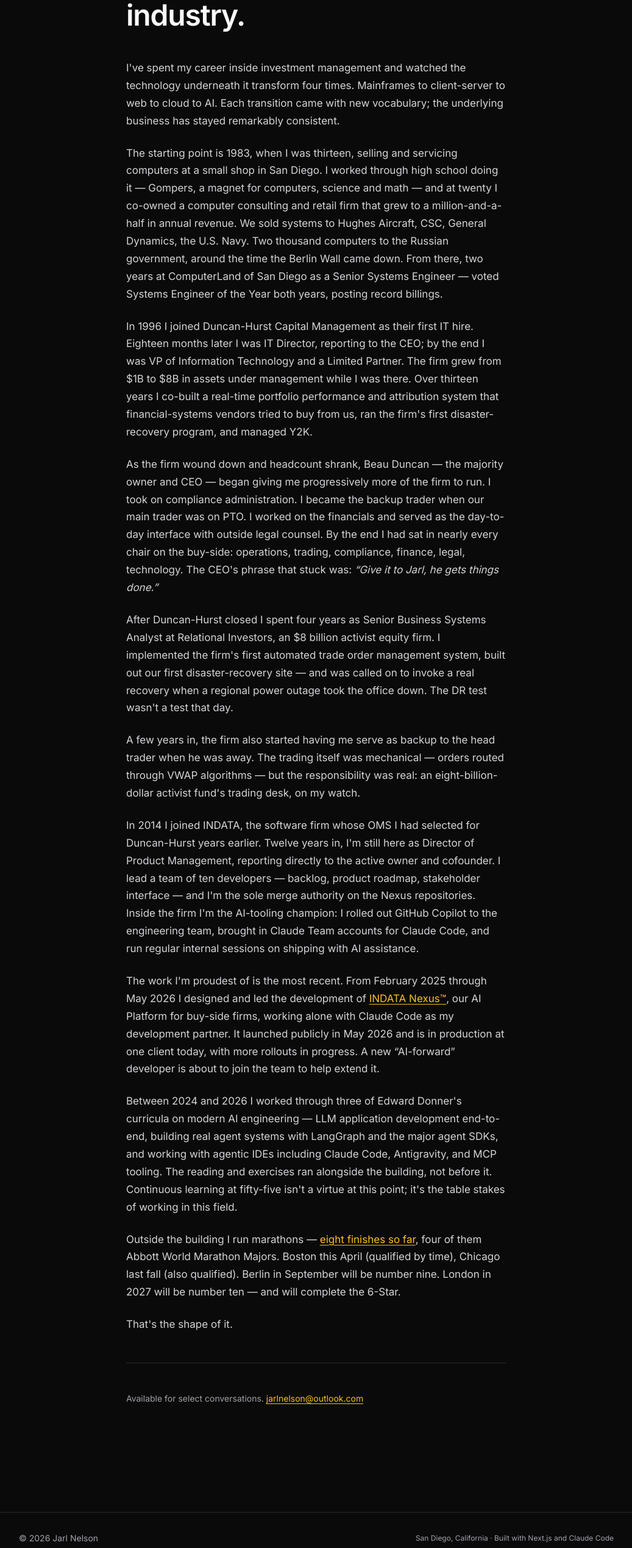
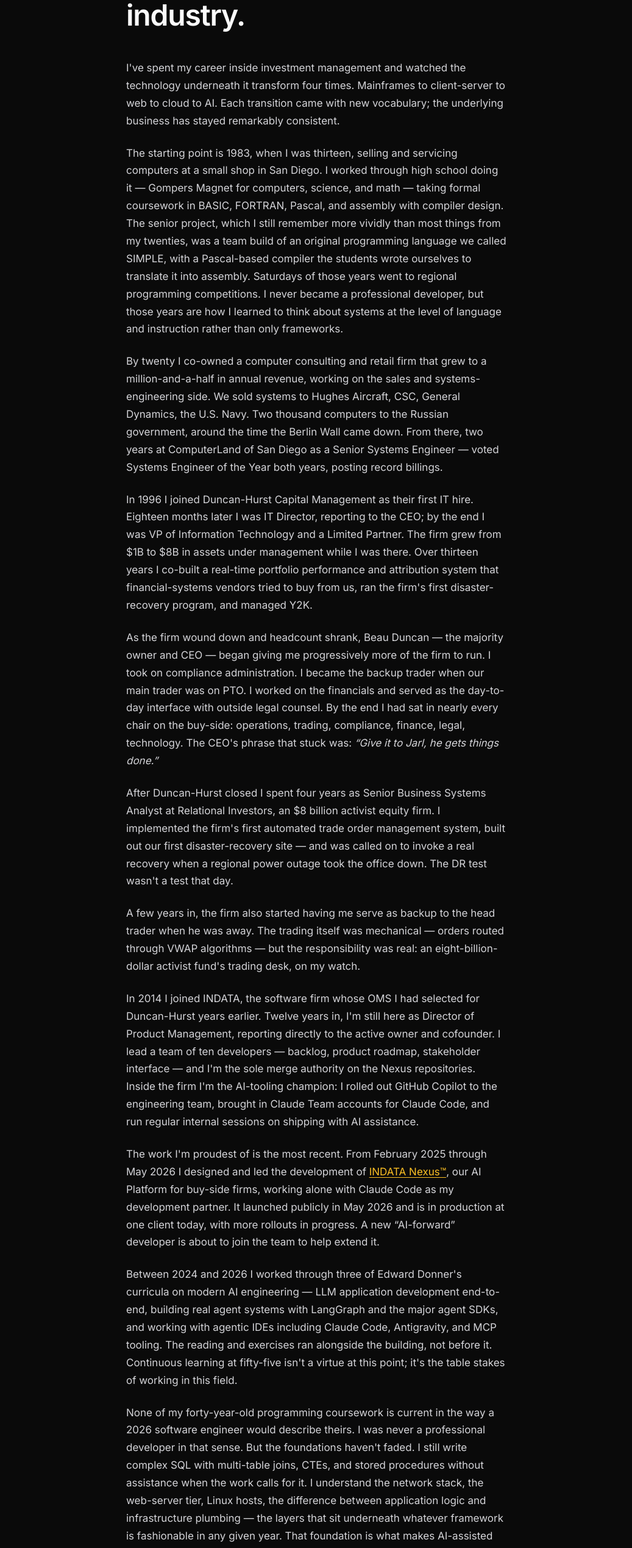
Before and after one commit to jarlnelson/jarlnelson-ai, a Next.js app: page /about in a window 1280 px wide. Shown: the part 234-2772 px from the top of the page at 61% size, without its empty margins (121-1158 px from the left). Built offline with nearby package versions, Linux system fonts and the light colour scheme; no server answers.

Commit message:
Strengthen technical-foundation framing: compiler project + current SQL/stack chops

```diff
--- a/app/about/page.tsx
+++ b/app/about/page.tsx
@@ -28,13 +28,23 @@
 
         <p>
           The starting point is 1983, when I was thirteen, selling and servicing computers at a
-          small shop in San Diego. I worked through high school doing it — Gompers, a magnet for
-          computers, science and math — and at twenty I co-owned a computer consulting and
-          retail firm that grew to a million-and-a-half in annual revenue. We sold systems to
-          Hughes Aircraft, CSC, General Dynamics, the U.S. Navy. Two thousand computers to the
-          Russian government, around the time the Berlin Wall came down. From there, two years
-          at ComputerLand of San Diego as a Senior Systems Engineer — voted Systems Engineer of
-          the Year both years, posting record billings.
+          small shop in San Diego. I worked through high school doing it — Gompers Magnet for
+          computers, science, and math — taking formal coursework in BASIC, FORTRAN, Pascal,
+          and assembly with compiler design. The senior project, which I still remember more
+          vividly than most things from my twenties, was a team build of an original
+          programming language we called SIMPLE, with a Pascal-based compiler the students
+          wrote ourselves to translate it into assembly. Saturdays of those years went to
+          regional programming competitions. I never became a professional developer, but
+          those years are how I learned to think about systems at the level of language and
+          instruction rather than only frameworks.
+        </p>
+        <p>
+          By twenty I co-owned a computer consulting and retail firm that grew to a
+          million-and-a-half in annual revenue, working on the sales and systems-engineering
+          side. We sold systems to Hughes Aircraft, CSC, General Dynamics, the U.S. Navy. Two
+          thousand computers to the Russian government, around the time the Berlin Wall came
+          down. From there, two years at ComputerLand of San Diego as a Senior Systems
+          Engineer — voted Systems Engineer of the Year both years, posting record billings.
         </p>
 
         <p>
@@ -99,6 +109,18 @@
           alongside the building, not before it. Continuous learning at fifty-five isn&apos;t a
           virtue at this point; it&apos;s the table stakes of working in this field.
         </p>
+        <p>
+          None of my forty-year-old programming coursework is current in the way a 2026
+          software engineer would describe theirs. I was never a professional developer in
+          that sense. But the foundations haven&apos;t faded. I still write complex SQL with
+          multi-table joins, CTEs, and stored procedures without assistance when the work
+          calls for it. I understand the network stack, the web-server tier, Linux hosts, the
+          difference between application logic and infrastructure plumbing — the layers that
+          sit underneath whatever framework is fashionable in any given year. That foundation
+          is what makes AI-assisted development genuinely productive for me. An agentic IDE
+          is a force multiplier when you can evaluate what it just wrote against principles
+          you understood long before AI got involved — and a liability when you can&apos;t.
+        </p>
 
         <p>
           Outside the building I run marathons — <a href="/outside">eight finishes so far</a>,
--- a/lib/agent-knowledge.ts
+++ b/lib/agent-knowledge.ts
@@ -52,9 +52,12 @@
 
 **Why this matters for Nexus and similar work:** when Jarl designs an AI agent for portfolio managers, traders, compliance officers, operations staff and executives, he is designing for people whose work he has either done himself or learned from up close for decades. That's the structural reason he could build a system like Nexus solo — not because he's a uniquely talented programmer (he'd say he isn't), but because he doesn't have to ask anyone what these users actually need from a tool.
 
-## Education
-- University of California, San Diego — Revelle College — Computer Science & Electrical Engineering coursework, 1988–1989. Did NOT complete the degree; took a leave of absence to run Executive Computing.
-- Gompers Magnet High School in San Diego — graduated with multiple honors. Computer Programming (BASIC, FORTRAN, Pascal, Assembly/Compiler Design) 1984–1988.
+## Education and programming background
+
+- **University of California, San Diego — Revelle College** — Computer Science & Electrical Engineering coursework, 1988–1989. Did NOT complete the degree; took a leave of absence to run Executive Computing.
+- **Gompers Magnet High School in San Diego** — graduated with multiple honors. Computer Programming coursework 1984–1988 covered BASIC, FORTRAN, Pascal, and assembly with compiler design. Senior project: a team build of an original programming language called SIMPLE, with a Pascal-based compiler the students wrote themselves to translate it into assembly. Saturdays during those years were regional programming competitions.
+- **What this means today:** Jarl was never a professional developer in the modern sense — he did not spend years writing production code as his job title. But the formal CS foundation (language design, compilers, assembly-level thinking) is durable and shapes how he reads code. If asked "is Jarl a 'vibe coder'?" the honest answer is no — he came to AI-assisted development with decades of programming concepts already in place, which is what lets him evaluate what an agentic IDE proposes rather than just accepting it.
+- **Still hands-on today** (worth mentioning if a visitor asks about technical chops): complex SQL with multi-table joins, CTEs, stored procedures, all without AI assistance when needed. Strong full-stack literacy — network layer, web-server tier, SQL Server administration, Linux hosts, the difference between application logic and infrastructure plumbing.
 
 ## Certifications
 - Earned but no longer current: Microsoft Certified Professional (MCP). The standalone MCP credential has been retired by Microsoft in favor of role-based certifications; Jarl does not claim a current Microsoft credential.
```
